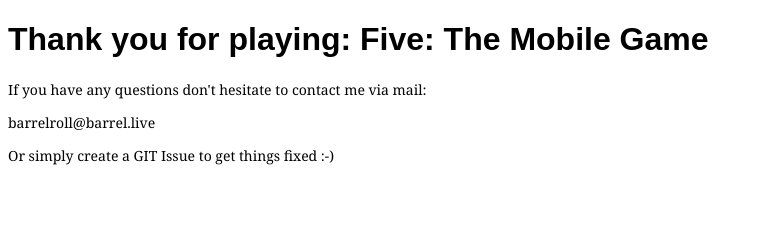
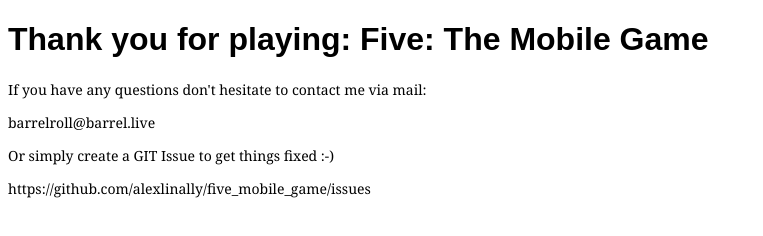
Before and after one commit to alexlinally/five_mobile_game, a plain HTML site: page index.html in a window 1280 px wide. Shown: the whole page, without its empty margins (0-763 px from the left). Drawn offline with Linux system fonts and the light colour scheme.

Commit message:
Update index.html

```diff
--- a/index.html
+++ b/index.html
@@ -16,5 +16,6 @@ p {font-family:Georgia, serif;font-size:14px;font-style:normal;font-weight:norma
 <p>barrelroll@barrel.live</p>
 <p></p>
 <p>Or simply create a GIT Issue to get things fixed :-)</p>
+<p>https://github.com/alexlinally/five_mobile_game/issues</p>
 </body>
 </html>
```
